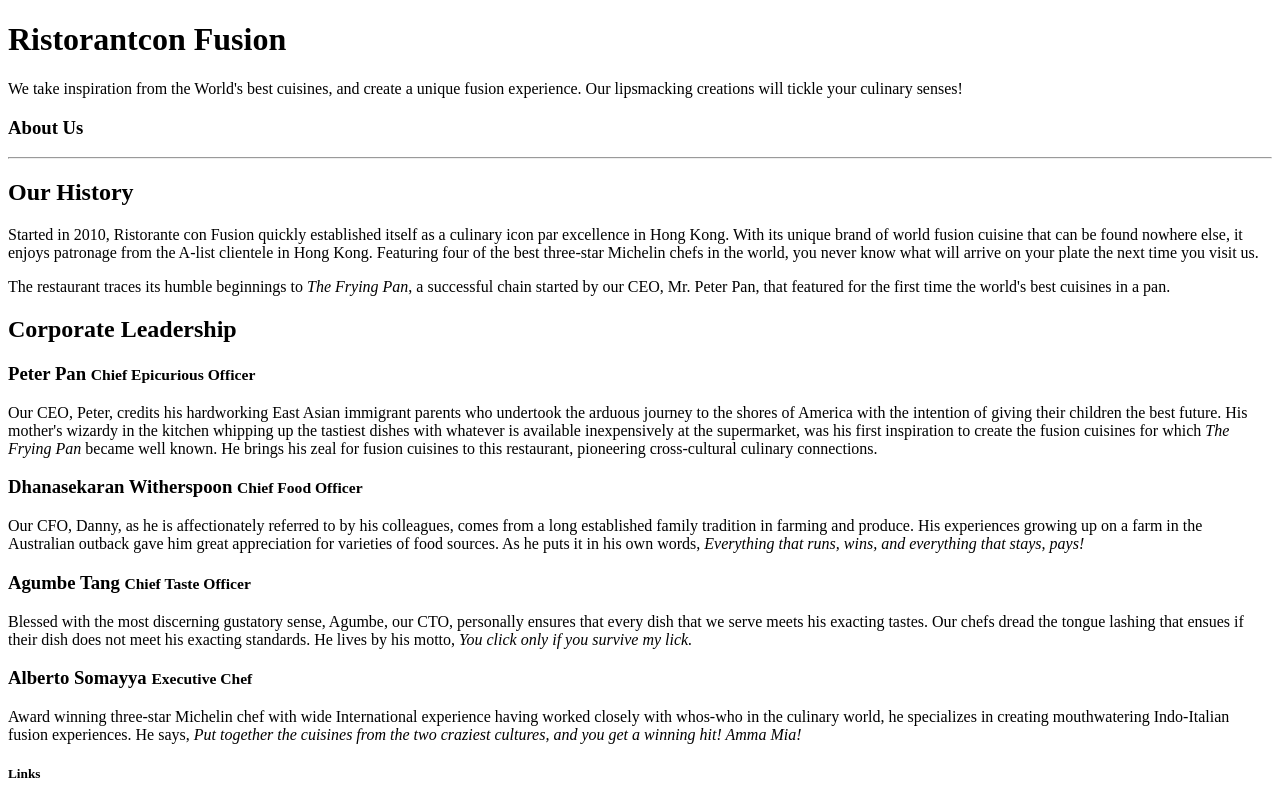
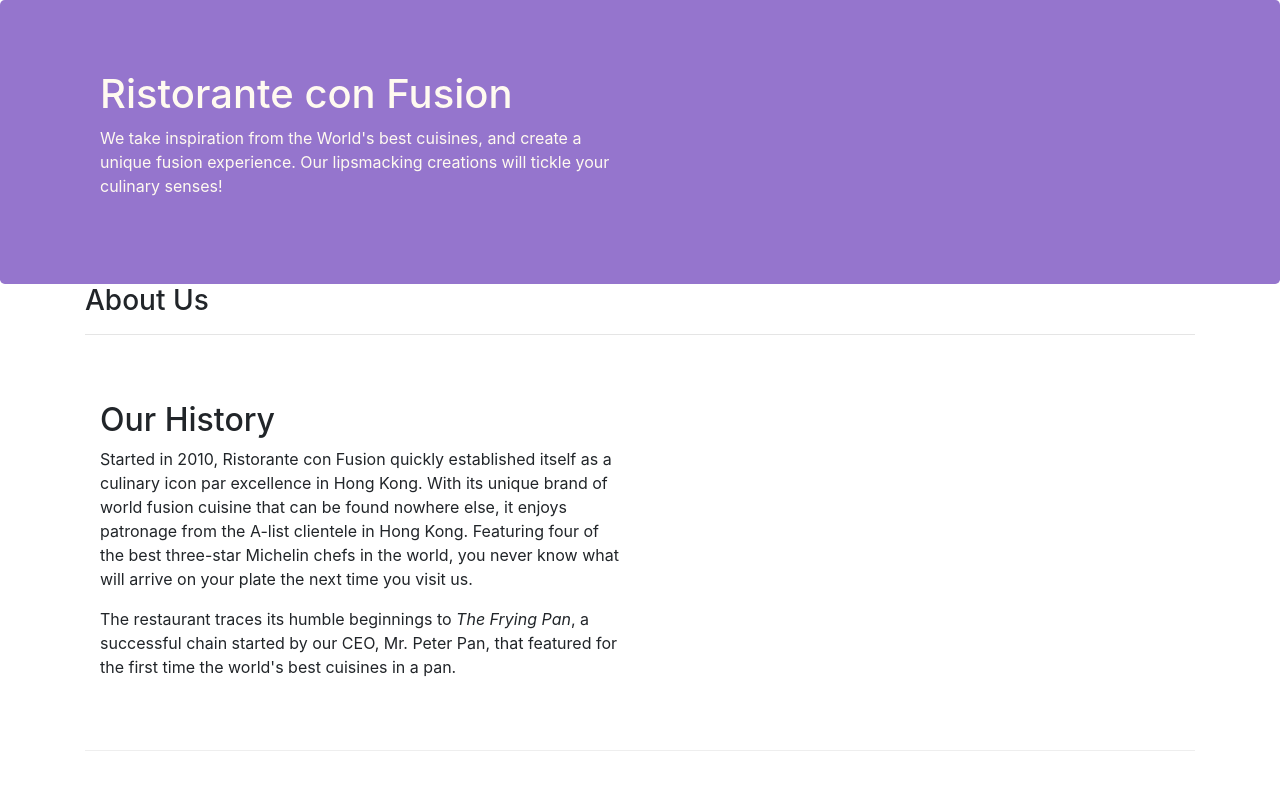
Before and after one commit to UndersunIO/bootstrap4coursesHK, a website: page aboutus.html in a window 1280 px wide. Shown: the top 798 px of the page. Drawn offline with nearby package versions, Linux system fonts and the light colour scheme.

Commit message:
1st assignment 100%, + screen XS and othersize

```diff
--- a/aboutus.html
+++ b/aboutus.html
@@ -2,7 +2,13 @@
 <html lang="en">
 
 <head>
+    <meta charset="utf-8">
+    <meta name="viewport" content="width=device-width, initial-scale=1, shrink-to-fit=no">
+    <meta http-equiv="x-ua-compatible" content="ie=edge">
 
+    <!-- Bootstrap CSS -->
+    <link rel="stylesheet" href="node_modules/bootstrap/dist/css/bootstrap.min.css">
+    <link rel="stylesheet" href="css/styles.css">
     <title>Ristorante Con Fusion: About Us</title>
 
 </head>
@@ -13,7 +19,7 @@
         <div class="container">
             <div class="row row-header">
                 <div class="col-12 col-sm-6">
-                    <h1>Ristorantcon Fusion</h1>
+                    <h1>Ristorante con Fusion</h1>
                     <p>We take inspiration from the World's best cuisines, and create a unique fusion experience. Our lipsmacking creations will tickle your culinary senses!</p>
                 </div>
                 <div class="col-12 col-sm">
@@ -22,16 +28,16 @@
         </div>
     </header>
 
-    <div>
-        <div>
-            <div>
+    <div class="container">
+        <div class="row">
+            <div class="col-12">
                <h3>About Us</h3>
                <hr>
             </div>
         </div>
 
-        <div>
-            <div>
+        <div class="row row-content">
+            <div class="col-sm-6">
                 <h2>Our History</h2>
                 <p>Started in 2010, Ristorante con Fusion quickly established itself as a culinary icon par excellence in Hong Kong. With its unique brand of world fusion cuisine that can be found nowhere else, it enjoys patronage from the A-list clientele in Hong Kong.  Featuring four of the best three-star Michelin chefs in the world, you never know what will arrive on your plate the next time you visit us.</p>
                 <p>The restaurant traces its humble beginnings to <em>The Frying Pan</em>, a successful chain started by our CEO, Mr. Peter Pan, that featured for the first time the world's best cuisines in a pan.</p>
@@ -41,17 +47,17 @@
         </div>
 
 
-        <div>
-            <div>
-                <h2>Corporate Leadership</h2>
+        <div class="row row-content">
+            <div class="col-12">
+                <h2 class=>Corporate Leadership</h2>
                 <h3>Peter Pan <small>Chief Epicurious Officer</small></h3>
-                <p>Our CEO, Peter, credits his hardworking East Asian immigrant parents who undertook the arduous journey to the shores of America with the intention of giving their children the best future. His mother's wizardy in the kitchen whipping up the tastiest dishes with whatever is available inexpensively at the supermarket, was his first inspiration to create the fusion cuisines for which <em>The Frying Pan</em> became well known. He brings his zeal for fusion cuisines to this restaurant, pioneering cross-cultural culinary connections.</p>
+                <p class="d-none d-sm-block">Our CEO, Peter, credits his hardworking East Asian immigrant parents who undertook the arduous journey to the shores of America with the intention of giving their children the best future. His mother's wizardy in the kitchen whipping up the tastiest dishes with whatever is available inexpensively at the supermarket, was his first inspiration to create the fusion cuisines for which <em>The Frying Pan</em> became well known. He brings his zeal for fusion cuisines to this restaurant, pioneering cross-cultural culinary connections.</p>
                 <h3>Dhanasekaran Witherspoon <small>Chief Food Officer</small></h3>
-                <p>Our CFO, Danny, as he is affectionately referred to by his colleagues, comes from a long established family tradition in farming and produce. His experiences growing up on a farm in the Australian outback gave him great appreciation for varieties of food sources. As he puts it in his own words, <em>Everything that runs, wins, and everything that stays, pays!</em></p>
+                <p class="d-none d-sm-block">Our CFO, Danny, as he is affectionately referred to by his colleagues, comes from a long established family tradition in farming and produce. His experiences growing up on a farm in the Australian outback gave him great appreciation for varieties of food sources. As he puts it in his own words, <em>Everything that runs, wins, and everything that stays, pays!</em></p>
                 <h3>Agumbe Tang <small>Chief Taste Officer</small></h3>
-                <p>Blessed with the most discerning gustatory sense, Agumbe, our CTO, personally ensures that every dish that we serve meets his exacting tastes. Our chefs dread the tongue lashing that ensues if their dish does not meet his exacting standards. He lives by his motto, <em>You click only if you survive my lick.</em></p>
+                <p class="d-none d-sm-block">Blessed with the most discerning gustatory sense, Agumbe, our CTO, personally ensures that every dish that we serve meets his exacting tastes. Our chefs dread the tongue lashing that ensues if their dish does not meet his exacting standards. He lives by his motto, <em>You click only if you survive my lick.</em></p>
                 <h3>Alberto Somayya <small>Executive Chef</small></h3>
-                <p>Award winning three-star Michelin chef with wide International experience having worked closely with whos-who in the culinary world, he specializes in creating mouthwatering Indo-Italian fusion experiences. He says, <em>Put together the cuisines from the two craziest cultures, and you get a winning hit! Amma Mia!</em></p>
+                <p class="d-none d-sm-block">Award winning three-star Michelin chef with wide International experience having worked closely with whos-who in the culinary world, he specializes in creating mouthwatering Indo-Italian fusion experiences. He says, <em>Put together the cuisines from the two craziest cultures, and you get a winning hit! Amma Mia!</em></p>
             </div>
        </div>
 
@@ -99,6 +105,10 @@
         </div>
     </footer>
 
+  <!-- jQuery first, then Popper.js, then Bootstrap JS. -->
+<script src="node_modules/jquery/dist/jquery.slim.min.js"></script>
+<script src="node_modules/popper.js/dist/umd/popper.min.js"></script>
+<script src="node_modules/bootstrap/dist/js/bootstrap.min.js"></script>
 </body>
 
 </html>
--- a/css/styles.css
+++ b/css/styles.css
@@ -18,7 +18,7 @@
 }
 
 .footer {
-    background-color: #16dfad;
+    background-color: #D1C4E9;
     margin: 0px auto;
     padding: 20px 0px 20px 0px;
 }
```
Also changed, not shown: index.html (+2 -2 lines), ScreenXS.png (added), screenOne.png (added).
